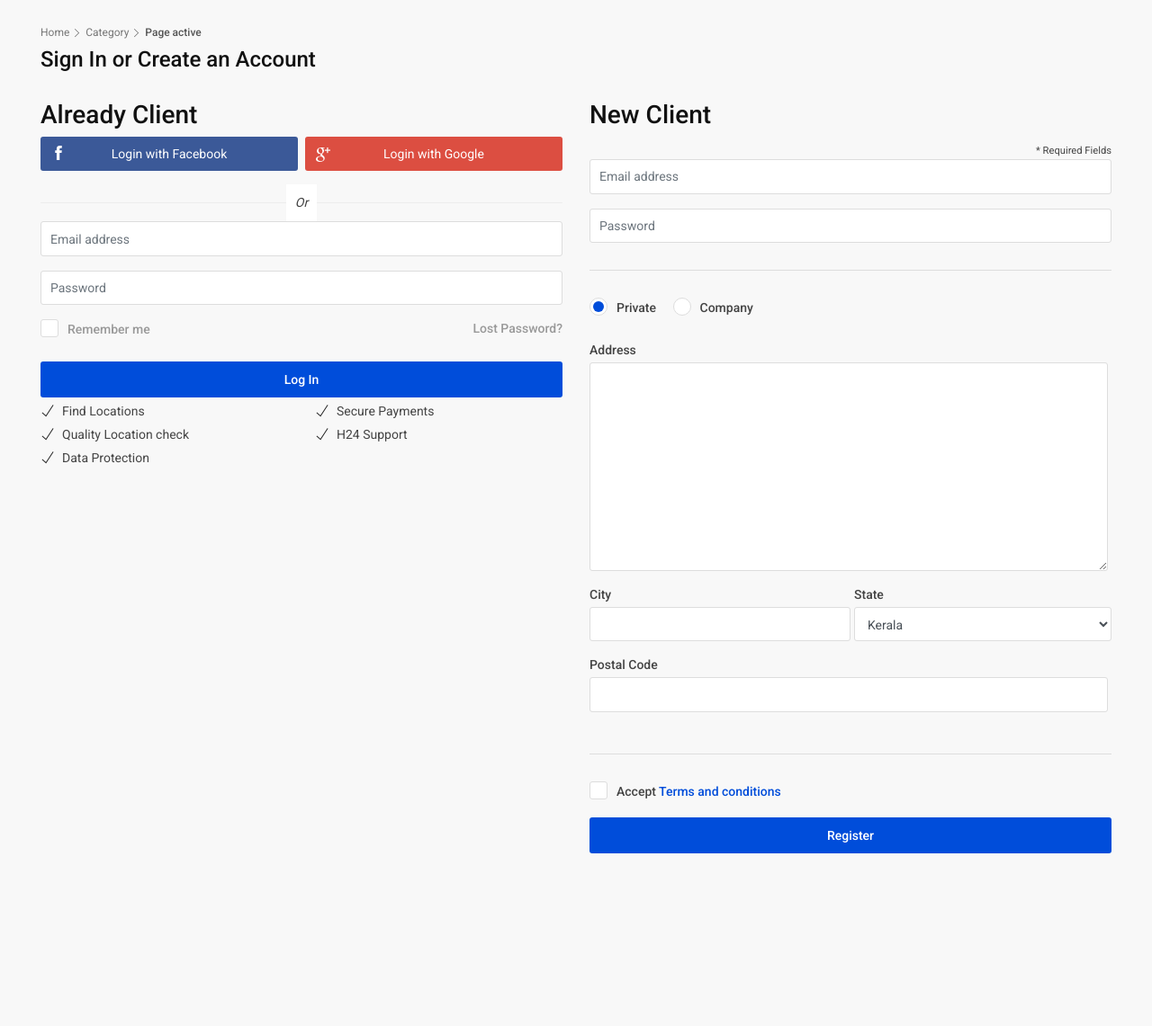
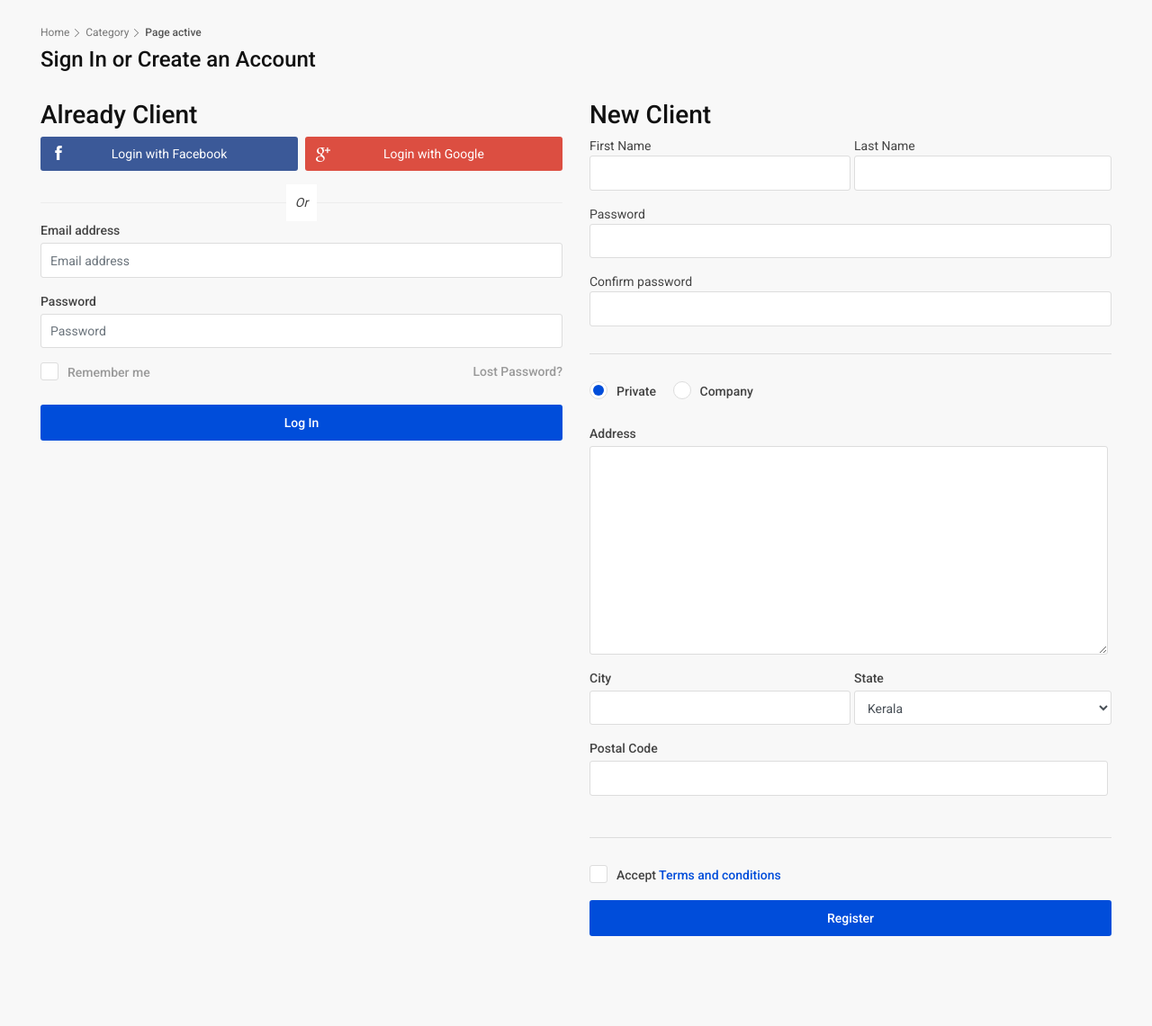
Before and after one commit to mishelshaji/ecommerce, a Django app: page /accounts/login/ in a window 1280 px wide. Shown: the part 128-1269 px from the top of the page at 90% size. Before the commit the page ends 1077 px from the top, so only its background shows below. Run offline with Django 3.2, Linux system fonts and the light colour scheme; some libraries are stand-ins or nearby versions.

Commit message:
Complete login and registration page forms and design

```diff
--- a/ecommerce/accounts/forms.py
+++ b/ecommerce/accounts/forms.py
@@ -1,6 +1,42 @@
 from django import forms
+from django.db.models import fields
 from django.forms import widgets
 from .models import User, CustomerDetails
+
+class RegistrationForm(forms.ModelForm):
+    confirm_password = forms.CharField(
+        widget=forms.PasswordInput(
+            attrs={
+                'class': 'form-control'
+            }
+        )
+    )
+    class Meta:
+        model = User
+        fields = ['first_name', 'last_name', 'email', 'password']
+        widgets = {
+            'first_name': forms.TextInput(
+                attrs={
+                    'class': 'form-control'
+                }
+            ),
+            'last_name': forms.TextInput(
+                attrs={
+                    'class': 'form-control'
+                }
+            ),
+            'email': forms.TextInput(
+                attrs={
+                    'class': 'form-control'
+                }
+            ),
+            'password': forms.PasswordInput(
+                attrs={
+                    'class': 'form-control'
+                }
+            ),
+        }
+
 
 class CustomerDetailsForm(forms.ModelForm):
     class Meta:
--- a/ecommerce/accounts/templates/accounts/partials/login.html
+++ b/ecommerce/accounts/templates/accounts/partials/login.html
@@ -13,10 +13,12 @@
             </div>
             <div class="divider"><span>Or</span></div>
             <div class="form-group">
-                {% render_field form.username type="email" class="form-control" placeholder=form.username.label %}
+                <label>{{ loginform.username.label }}</label>
+                {% render_field loginform.username type="email" class="form-control" placeholder=loginform.username.label %}
             </div>
             <div class="form-group">
-                {% render_field form.password class="form-control" placeholder=form.password.label %}
+                <label>{{ loginform.password.label }}</label>
+                {% render_field loginform.password class="form-control" placeholder=loginform.password.label %}
             </div>
             <div class="clearfix add_bottom_15">
                 <div class="checkboxes float-left">
@@ -39,20 +41,4 @@
         <!-- /form_container -->
     </div>
     <!-- /box_account -->
-    <div class="row">
-        <div class="col-md-6 d-none d-lg-block">
-            <ul class="list_ok">
-                <li>Find Locations</li>
-                <li>Quality Location check</li>
-                <li>Data Protection</li>
-            </ul>
-        </div>
-        <div class="col-md-6 d-none d-lg-block">
-            <ul class="list_ok">
-                <li>Secure Payments</li>
-                <li>H24 Support</li>
-            </ul>
-        </div>
-    </div>
-    <!-- /row -->
 </div>
--- a/ecommerce/accounts/templates/accounts/partials/register.html
+++ b/ecommerce/accounts/templates/accounts/partials/register.html
@@ -2,13 +2,29 @@
 
 <div class="col-xl-6 col-lg-6 col-md-8">
     <div class="box_account">
-        <h3 class="new_client">New Client</h3> <small class="float-right pt-2">* Required Fields</small>
+        <h3 class="new_client">New Client</h3>
         <div class="form_container">
-            <div class="form-group">
-                {% render_field form.username type="email" class="form-control" placeholder=form.username.label %}
+            <div class="row no-gutters">
+                <div class="col-sm-6">
+                    <div class="form-group">
+                        {{ form.first_name.label }}
+                        {{ form.first_name }}
+                    </div>
+                </div>
+                <div class="col-sm-6">
+                    <div class="form-group pl-1">
+                        {{ form.last_name.label }}
+                        {{ form.last_name }}
+                    </div>
+                </div>
             </div>
             <div class="form-group">
-                {% render_field form.password class="form-control" placeholder=form.password.label %}
+                {{ form.password.label }}
+                {{ form.password }}
+            </div>
+            <div class="form-group">
+                {{ form.confirm_password.label }}
+                {{ form.confirm_password }}
             </div>
             <hr>
             <div class="form-group">
--- a/ecommerce/accounts/views.py
+++ b/ecommerce/accounts/views.py
@@ -1,11 +1,12 @@
 from django.shortcuts import render
 from django.contrib.auth.forms import AuthenticationForm
-from .forms import CustomerDetailsForm
+from .forms import CustomerDetailsForm, RegistrationForm
 
 # Create your views here.
 def user_authenticate(request):
     if request.method == "GET":
         context = {}
-        context['form'] = AuthenticationForm()
+        context['form'] = RegistrationForm()
         context['detailsform'] = CustomerDetailsForm()
+        context['loginform'] = AuthenticationForm()
         return render(request, 'accounts/authenticate.html', context)
```
